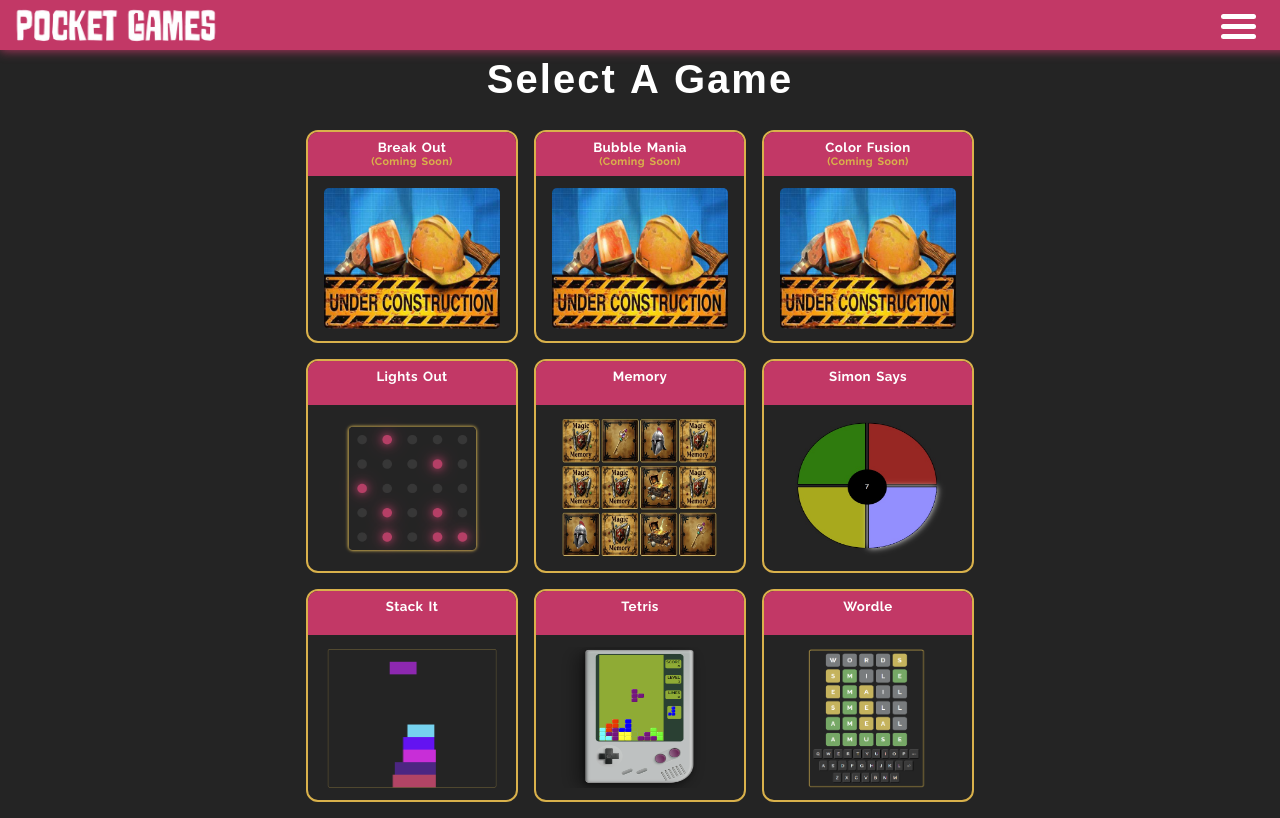
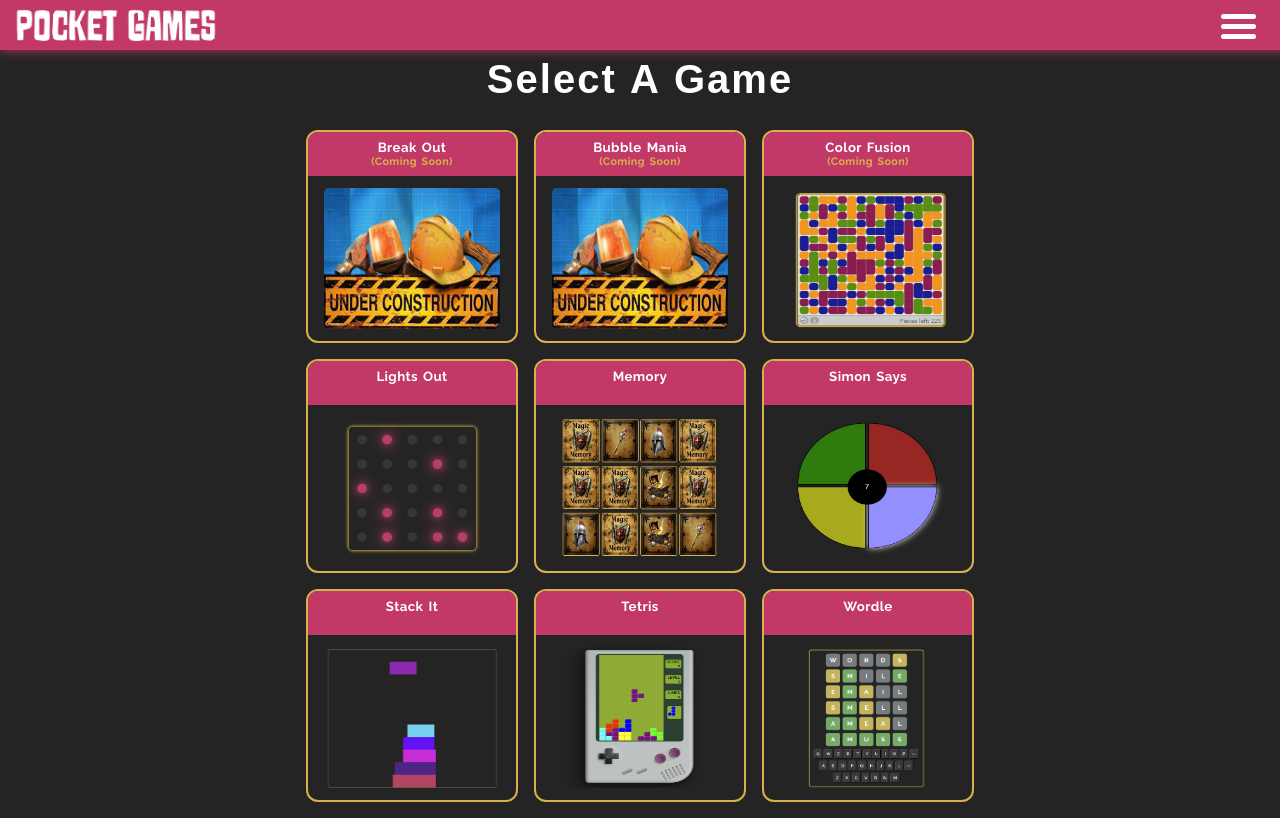
Before and after one commit to cgbridgewater/PocketGames, a React (Vite) app in the folder client/: page /games in a window 1280 px wide. Built offline with nearby package versions, Linux system fonts and the light colour scheme; a web font is replaced by a local one.

Commit message:
add in color fusion icon

```diff
--- a/client/src/assets/Json/GameList.json
+++ b/client/src/assets/Json/GameList.json
@@ -84,7 +84,7 @@
         "status": "3",
         "title": "Color Fusion",
         "url": "colorfusion",
-        "img_ref": "PlaceHolder",
+        "img_ref": "ColorFusionIcon",
         "external_link": false,
         "isActive": true,
         "requirements": []
--- a/client/src/views/GamesMenu.jsx
+++ b/client/src/views/GamesMenu.jsx
@@ -6,6 +6,7 @@ import WordleIcon from "../assets/images/WordleIcon.png";
 import LightsOutIcon from "../assets/images/LightsOutIcon.png";
 import StackitIcon from "../assets/images/StackitIcon.png";
 import TetrisIcon from "../assets/images/TetrisIcon.png";
+import ColorFusionIcon from "../assets/images/ColorFusionIcon.png";
 import PlaceHolder from "../assets/images/PlaceHolder.jpg";
 
 // Import game JSON
@@ -19,6 +20,7 @@ const imageMap = {
     LightsOutIcon,
     StackitIcon,
     TetrisIcon,
+    ColorFusionIcon,
     PlaceHolder,
 };
 
```
Also changed, not shown: client/src/assets/images/ColorFusionIcon.png (added).
